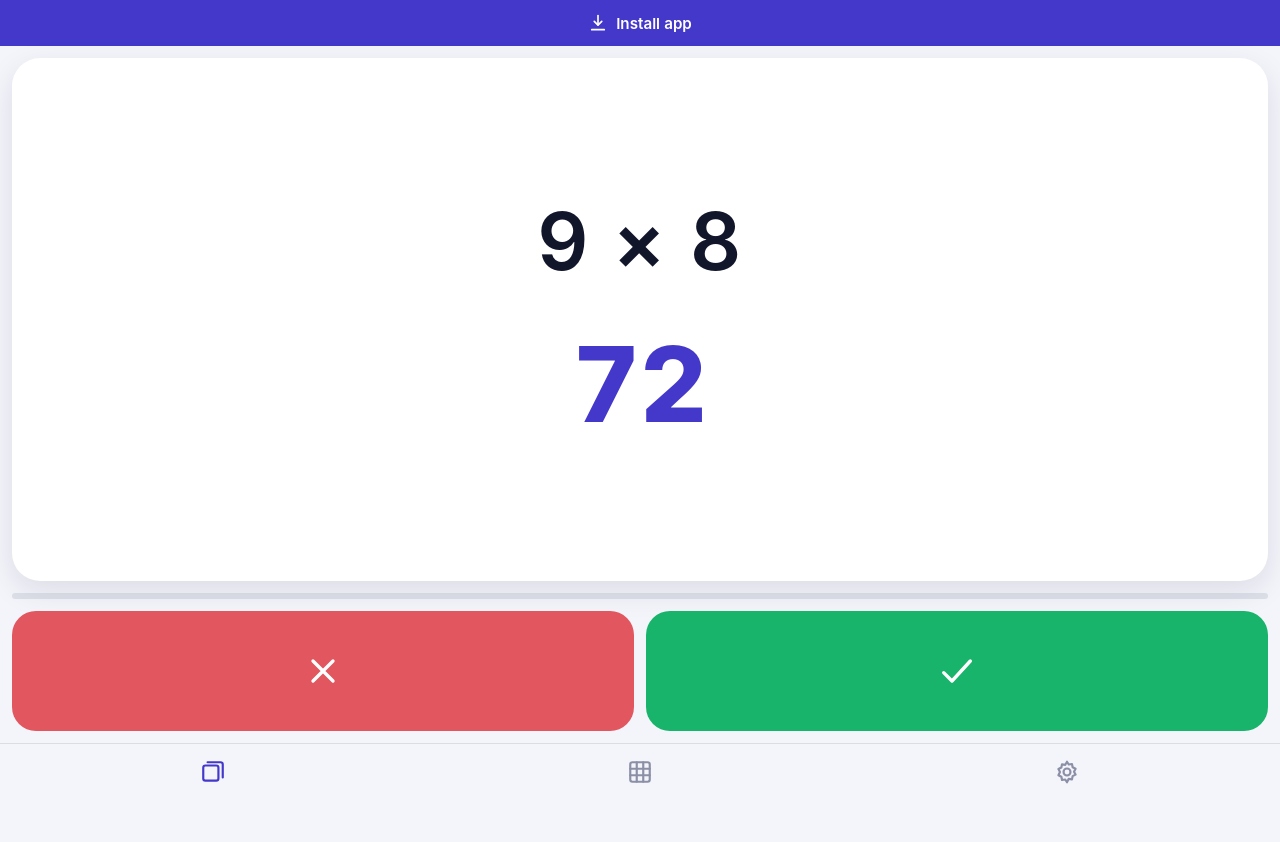
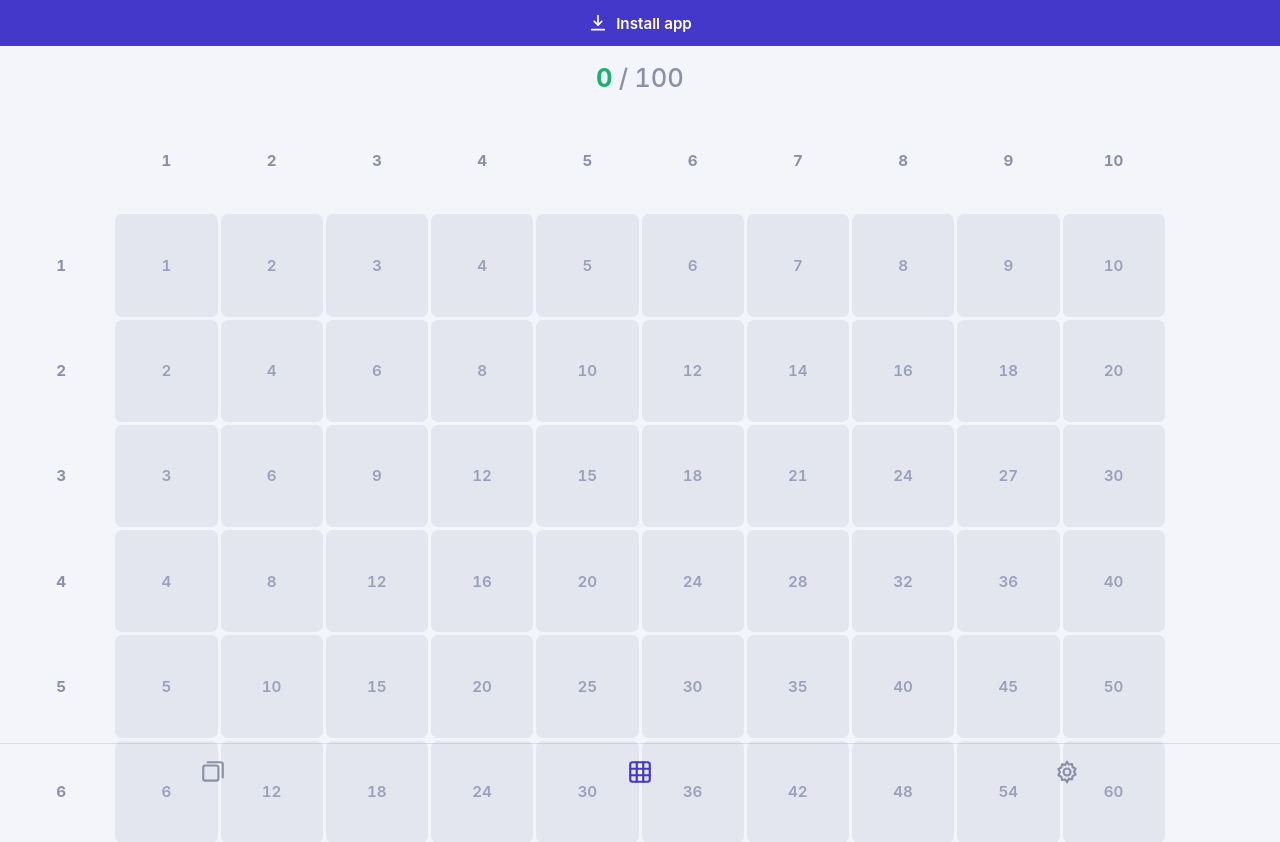
Before and after one commit to Leksat/mp, a React (Vite) app: page / in a window 1280 px wide. Shown: the top 842 px of the page. Before the commit the page ends 800 px from the top, so only its background shows below. Built offline with nearby package versions, Linux system fonts and the light colour scheme.

Commit message:
feat: sessions with a progress bar

```diff
--- a/src/App.tsx
+++ b/src/App.tsx
@@ -16,8 +16,9 @@ const InstallBanner = lazy(() => import('./components/InstallBanner'))
 export const App = () => {
   const [progress, setProgress] = useState(loadProgress)
   const [settings, setSettings] = useState(loadSettings)
-  const [screen, setScreen] = useState<Screen>('cards')
-  const drill = useDrill(progress, setProgress)
+  const [screen, setScreen] = useState<Screen>('grid')
+  const showProgress = useCallback(() => setScreen('grid'), [])
+  const drill = useDrill(progress, setProgress, settings.sessionLength, showProgress)
   const updateReady = useUpdateReady()
   const justOpened = useJustOpened()
 
--- a/src/components/icons.tsx
+++ b/src/components/icons.tsx
@@ -25,6 +25,18 @@ export const CheckIcon = ({ size }: IconProps) => (
 export const CrossIcon = ({ size }: IconProps) => (
   <Svg size={size}>
     <path d="M6 6l12 12M18 6L6 18" />
+  </Svg>
+)
+
+export const MinusIcon = ({ size }: IconProps) => (
+  <Svg size={size}>
+    <path d="M5 12h14" />
+  </Svg>
+)
+
+export const PlusIcon = ({ size }: IconProps) => (
+  <Svg size={size}>
+    <path d="M12 5v14M5 12h14" />
   </Svg>
 )
 
--- a/src/domain/settings.ts
+++ b/src/domain/settings.ts
@@ -2,11 +2,22 @@ export const VERDICT_PLACEMENTS = ['top', 'bottom'] as const
 
 export type VerdictPlacement = (typeof VERDICT_PLACEMENTS)[number]
 
+export const MIN_SESSION_LENGTH = 1
+
 export interface Settings {
   readonly verdictPlacement: VerdictPlacement
+  readonly sessionLength: number
 }
 
-export const defaultSettings = (): Settings => ({ verdictPlacement: 'bottom' })
+export const defaultSettings = (): Settings => ({
+  verdictPlacement: 'bottom',
+  sessionLength: 20,
+})
 
 export const isVerdictPlacement = (value: unknown): value is VerdictPlacement =>
   VERDICT_PLACEMENTS.includes(value as VerdictPlacement)
+
+export const toSessionLength = (value: unknown): number =>
+  typeof value === 'number' && Number.isInteger(value) && value >= MIN_SESSION_LENGTH
+    ? value
+    : defaultSettings().sessionLength
--- a/src/domain/storage.ts
+++ b/src/domain/storage.ts
@@ -1,5 +1,5 @@
 import { emptyProgress, type Progress } from './progress'
-import { defaultSettings, isVerdictPlacement, type Settings } from './settings'
+import { defaultSettings, isVerdictPlacement, toSessionLength, type Settings } from './settings'
 
 const PROGRESS_KEY = 'mp.progress.v2'
 const SETTINGS_KEY = 'mp.settings.v1'
@@ -36,7 +36,10 @@ export const saveProgress = (progress: Progress): void => write(PROGRESS_KEY, pr
 export const loadSettings = (): Settings => {
   const parsed = read(SETTINGS_KEY) as Partial<Settings> | undefined
   const placement = parsed?.verdictPlacement
-  return isVerdictPlacement(placement) ? { verdictPlacement: placement } : defaultSettings()
+  return {
+    verdictPlacement: isVerdictPlacement(placement) ? placement : defaultSettings().verdictPlacement,
+    sessionLength: toSessionLength(parsed?.sessionLength),
+  }
 }
 
 export const saveSettings = (settings: Settings): void => write(SETTINGS_KEY, settings)
--- a/src/index.css
+++ b/src/index.css
@@ -97,10 +97,26 @@ button {
 
 .card-screen {
   flex: 1;
+  min-height: 0;
   display: flex;
   flex-direction: column;
   gap: 12px;
   padding: 12px;
+}
+
+.session {
+  flex: none;
+  height: 10px;
+  border-radius: 5px;
+  background: var(--untouched);
+  overflow: hidden;
+}
+
+.session-fill {
+  height: 100%;
+  border-radius: 5px;
+  background: var(--streak-3);
+  transition: width 0.35s ease;
 }
 
 .card-screen.verdicts-top {
@@ -383,6 +399,37 @@ button {
   color: #ffffff;
 }
 
+.stepper {
+  display: flex;
+  align-items: center;
+  gap: 14px;
+  color: var(--muted);
+}
+
+.stepper-button {
+  display: flex;
+  align-items: center;
+  justify-content: center;
+  width: 62px;
+  height: 52px;
+  border-radius: 18px;
+  background: var(--untouched);
+  color: var(--text);
+}
+
+.stepper-button:disabled {
+  color: var(--untouched-text);
+  cursor: default;
+}
+
+.stepper-value {
+  min-width: 2.2ch;
+  text-align: center;
+  font-size: 1.6rem;
+  font-weight: 700;
+  color: var(--text);
+}
+
 .settings-footer {
   margin-top: auto;
   display: flex;
--- a/src/screens/CardScreen.tsx
+++ b/src/screens/CardScreen.tsx
@@ -12,7 +12,7 @@ interface CardScreenProps {
 }
 
 export const CardScreen = ({ drill, verdictPlacement }: CardScreenProps) => {
-  const { card, answer } = drill
+  const { card, answered, sessionLength, answer } = drill
   const [revealedCardId, setRevealedCardId] = useState<number | null>(null)
   const revealed = revealedCardId === card.id
 
@@ -25,6 +25,10 @@ export const CardScreen = ({ drill, verdictPlacement }: CardScreenProps) => {
 
   return (
     <div className={`card-screen verdicts-${verdictPlacement}`}>
+      <div className="session">
+        <div className="session-fill" style={{ width: `${(answered / sessionLength) * 100}%` }} />
+      </div>
+
       <button
         type="button"
         className="card"
--- a/src/screens/SettingsScreen.tsx
+++ b/src/screens/SettingsScreen.tsx
@@ -1,7 +1,16 @@
 import { useState, type ComponentType } from 'react'
 import { ConfirmSheet } from '../components/ConfirmSheet'
-import { DownloadIcon, LayoutBottomIcon, LayoutTopIcon, TrashIcon } from '../components/icons'
 import {
+  CardIcon,
+  DownloadIcon,
+  LayoutBottomIcon,
+  LayoutTopIcon,
+  MinusIcon,
+  PlusIcon,
+  TrashIcon,
+} from '../components/icons'
+import {
+  MIN_SESSION_LENGTH,
   VERDICT_PLACEMENTS,
   type Settings,
   type VerdictPlacement,
@@ -49,6 +58,28 @@ export const SettingsScreen = ({
         })}
       </div>
 
+      <div className="stepper">
+        <CardIcon size={30} />
+        <button
+          type="button"
+          className="stepper-button"
+          disabled={settings.sessionLength <= MIN_SESSION_LENGTH}
+          onClick={() => onChange({ ...settings, sessionLength: settings.sessionLength - 1 })}
+          aria-label="shorter session"
+        >
+          <MinusIcon size={24} />
+        </button>
+        <span className="stepper-value">{settings.sessionLength}</span>
+        <button
+          type="button"
+          className="stepper-button"
+          onClick={() => onChange({ ...settings, sessionLength: settings.sessionLength + 1 })}
+          aria-label="longer session"
+        >
+          <PlusIcon size={24} />
+        </button>
+      </div>
+
       <div className="settings-footer">
         <div className="footer-actions">
           {updateReady && (
--- a/src/useDrill.ts
+++ b/src/useDrill.ts
@@ -15,24 +15,33 @@ const nextCard = (progress: Progress, recentKeys: readonly string[], id: number)
 
 export interface Drill {
   readonly card: Card
+  readonly answered: number
+  readonly sessionLength: number
   answer(knew: boolean): void
 }
 
 export const useDrill = (
   progress: Progress,
   setProgress: Dispatch<SetStateAction<Progress>>,
+  sessionLength: number,
+  onSessionDone: () => void,
 ): Drill => {
   const [recentKeys, setRecentKeys] = useState<readonly string[]>([])
   const [card, setCard] = useState<Card>(() => nextCard(progress, [], 0))
+  const [answered, setAnswered] = useState(0)
 
   const answer = (knew: boolean) => {
     const updated = recordAnswer(progress, card.fact, knew)
     const updatedRecentKeys = [factKey(card.fact), ...recentKeys].slice(0, COOLDOWN_CARDS)
+    const done = answered + 1 >= sessionLength
 
     setProgress(updated)
     setRecentKeys(updatedRecentKeys)
     setCard(nextCard(updated, updatedRecentKeys, card.id + 1))
+    setAnswered(done ? 0 : answered + 1)
+
+    if (done) onSessionDone()
   }
 
-  return { card, answer }
+  return { card, answered, sessionLength, answer }
 }
```
Also changed, not shown: 1 other file (tests, documents, lock files or other folders).
